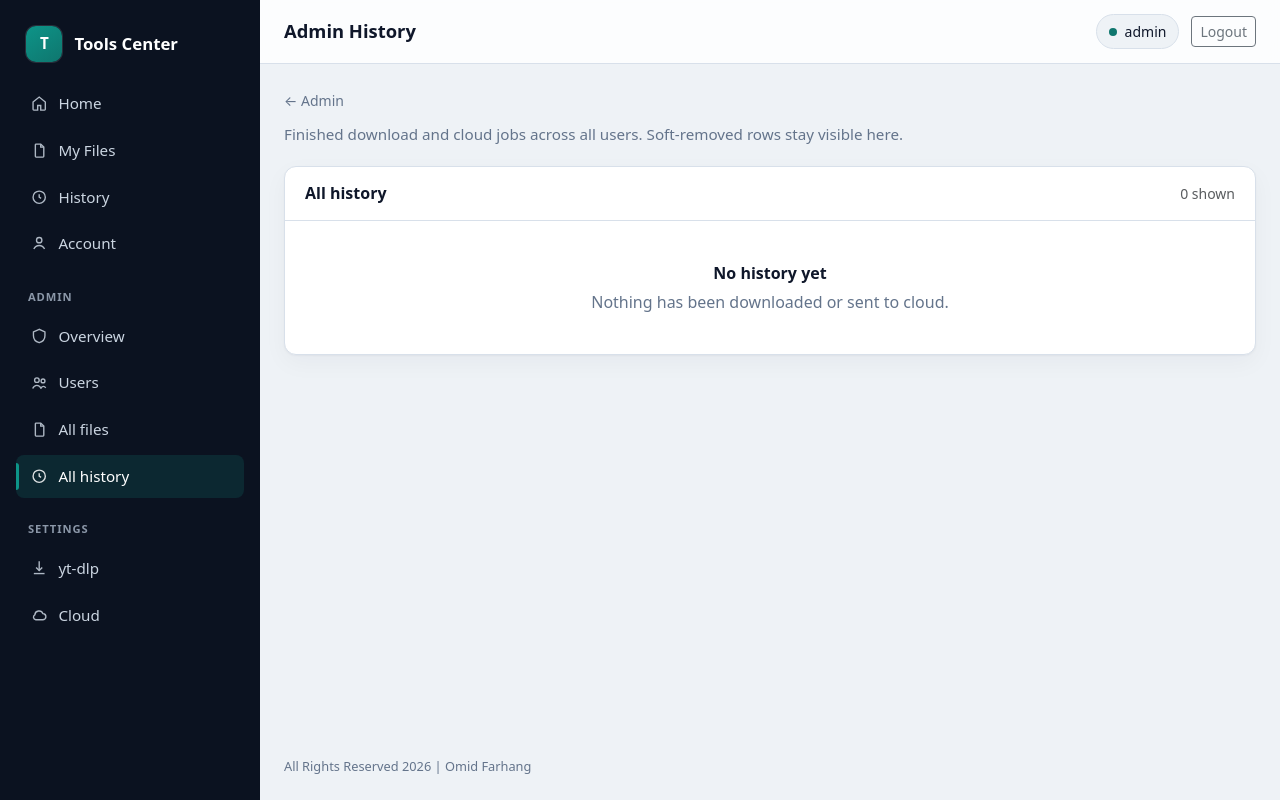
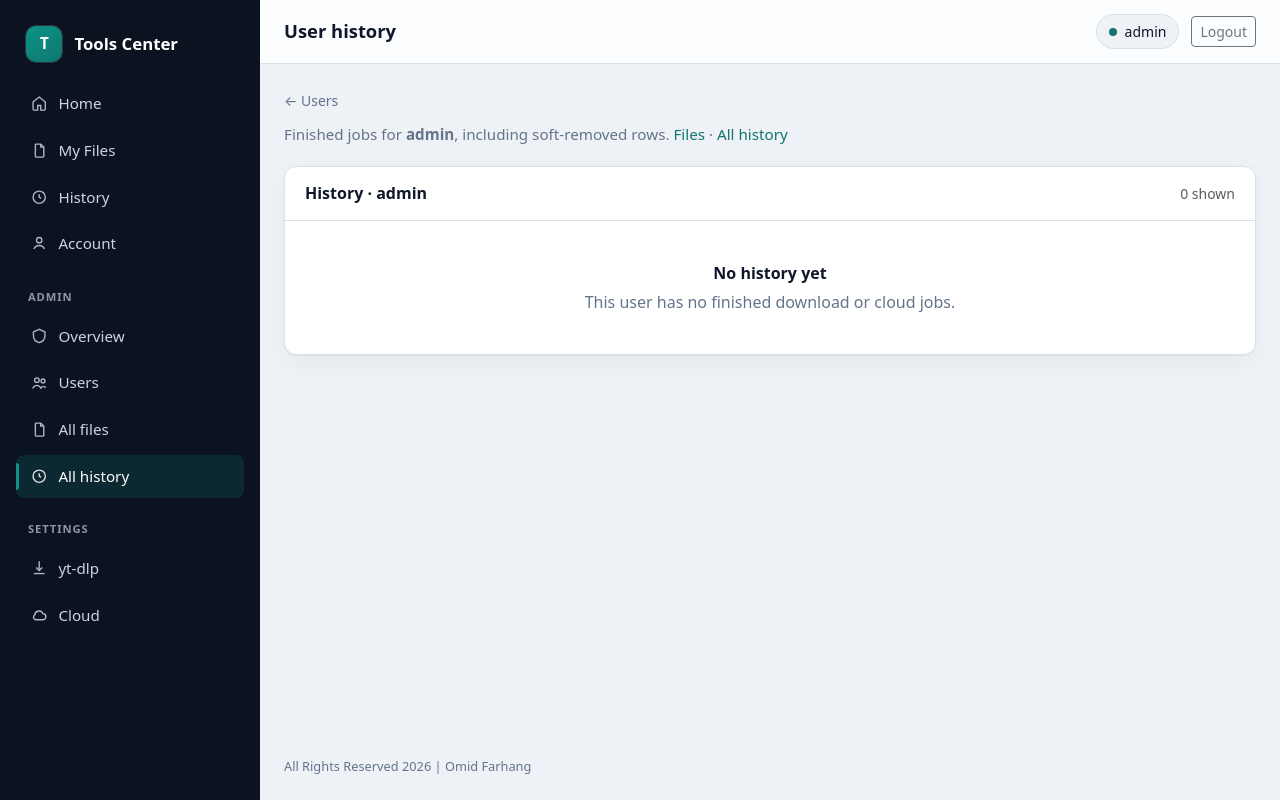
Before and after one commit to omidfarhang/tools.omid.dev, a PHP site: page /admin/history.php?user_id=1 in a window 1280 px wide. Run offline with PHP 8.4, Linux system fonts and the light colour scheme; the visitor is signed in with stand-in values (Sample User, id 1).

Commit message:
per user files and history

```diff
--- a/public/admin/history.php
+++ b/public/admin/history.php
@@ -7,12 +7,24 @@ require dirname(__DIR__, 2) . '/src/bootstrap.php';
 use App\Auth;
 use App\Cloud\CloudJobRepository;
 use App\DownloadJobRepository;
+use App\UserRepository;
 use App\View;
 
 $admin = Auth::requireAdmin();
 
-$downloadJobs = (new DownloadJobRepository())->historyAll();
-$standaloneCloud = (new CloudJobRepository())->recentUnlinkedAll();
+$filterUserId = isset($_GET['user_id']) ? (int) $_GET['user_id'] : 0;
+$filterUser = null;
+if ($filterUserId > 0) {
+    $filterUser = (new UserRepository())->findById($filterUserId);
+    if ($filterUser === null) {
+        flash('error', 'User not found.');
+        redirect('/admin/users.php');
+    }
+}
+
+$scopeUserId = $filterUser !== null ? $filterUserId : null;
+$downloadJobs = (new DownloadJobRepository())->historyAll($scopeUserId);
+$standaloneCloud = (new CloudJobRepository())->recentUnlinkedAll($scopeUserId);
 
 $entries = [];
 foreach ($downloadJobs as $job) {
@@ -69,27 +81,49 @@ foreach ($entries as $entry) {
     }
 }
 
+$pageTitle = $filterUser !== null ? 'User history' : 'Admin History';
+$panelTitle = $filterUser !== null
+    ? 'History · ' . (string) $filterUser['username']
+    : 'All history';
+
 ob_start();
 ?>
+<?php if ($filterUser !== null): ?>
+    <a class="breadcrumb-dash" href="/admin/users.php">&larr; Users</a>
+<?php else: ?>
     <a class="breadcrumb-dash" href="/admin/">&larr; Admin</a>
+<?php endif; ?>
 <div class="page-header">
+    <?php if ($filterUser !== null): ?>
+        <p class="page-lede">
+            Finished jobs for <strong><?= e((string) $filterUser['username']) ?></strong>, including soft-removed rows.
+            <a href="/admin/files.php?user_id=<?= $filterUserId ?>">Files</a>
+            ·
+            <a href="/admin/history.php">All history</a>
+        </p>
+    <?php else: ?>
         <p class="page-lede">Finished download and cloud jobs across all users. Soft-removed rows stay visible here.</p>
+    <?php endif; ?>
 </div>
 
 <div class="panel panel-flush">
     <div class="panel-head d-flex justify-content-between align-items-center flex-wrap gap-2">
-        <h2 class="panel-title mb-0">All history</h2>
+        <h2 class="panel-title mb-0"><?= e($panelTitle) ?></h2>
         <span class="text-muted small">
             <?= count($entries) ?> shown
             <?php if ($hiddenCount > 0): ?>
-                · <?= $hiddenCount ?> hidden by users
+                · <?= $hiddenCount ?> hidden by user<?= $filterUser !== null ? '' : 's' ?>
             <?php endif; ?>
         </span>
     </div>
     <?php if (!$entries): ?>
         <div class="empty-state">
             <strong>No history yet</strong>
+            <?php if ($filterUser !== null): ?>
+                This user has no finished download or cloud jobs.
+            <?php else: ?>
                 Nothing has been downloaded or sent to cloud.
+            <?php endif; ?>
         </div>
     <?php else: ?>
         <div class="table-responsive">
@@ -97,7 +131,9 @@ ob_start();
                 <thead>
                 <tr>
                     <th>When</th>
+                    <?php if ($filterUser === null): ?>
                         <th>User</th>
+                    <?php endif; ?>
                     <th>Source</th>
                     <th>Name</th>
                     <th>Destination</th>
@@ -111,6 +147,7 @@ ob_start();
                     $job = $entry['job'];
                     $isHidden = !empty($job['hidden_at']);
                     $owner = (string) ($job['owner_username'] ?? '');
+                    $colSpan = $filterUser !== null ? 6 : 7;
                     ?>
                     <?php if ($entry['kind'] === 'download'): ?>
                         <?php
@@ -125,7 +162,9 @@ ob_start();
                         <tr class="<?= $isHidden ? 'table-secondary' : '' ?> <?= $hasCloud ? 'history-row-toggle' : '' ?>"
                             <?= $hasCloud ? 'data-bs-toggle="collapse" data-bs-target="#' . e($rowId) . '" role="button" aria-expanded="false"' : '' ?>>
                             <td class="small text-muted"><?= e((string) ($job['updated_at'] ?? $job['created_at'])) ?></td>
+                            <?php if ($filterUser === null): ?>
                                 <td class="small"><?= e($owner !== '' ? $owner : '—') ?></td>
+                            <?php endif; ?>
                             <td class="mono small" title="<?= e($sourceUrl) ?>"><?= e($truncateUrl($sourceUrl)) ?></td>
                             <td class="mono"><?= e($name !== '' ? $name : '—') ?></td>
                             <td><?= e($destinationLabel((string) ($job['behavior'] ?? ''))) ?></td>
@@ -144,7 +183,7 @@ ob_start();
                         </tr>
                         <?php if ($hasCloud): ?>
                             <tr class="collapse" id="<?= e($rowId) ?>">
-                                <td colspan="7" class="bg-white">
+                                <td colspan="<?= $colSpan ?>" class="bg-white">
                                     <div class="p-3 small">
                                         <div class="fw-semibold mb-2">Cloud job</div>
                                         <dl class="row mb-0">
@@ -175,7 +214,9 @@ ob_start();
                         ?>
                         <tr class="<?= $isHidden ? 'table-secondary' : '' ?>">
                             <td class="small text-muted"><?= e((string) ($job['updated_at'] ?? $job['created_at'])) ?></td>
+                            <?php if ($filterUser === null): ?>
                                 <td class="small"><?= e($owner !== '' ? $owner : '—') ?></td>
+                            <?php endif; ?>
                             <td class="small text-muted">Cloud send</td>
                             <td class="mono"><?= e($name !== '' ? $name : '—') ?></td>
                             <td>Cloud</td>
@@ -198,4 +239,4 @@ ob_start();
     <?php endif; ?>
 </div>
 <?php
-View::render('Admin History', ob_get_clean(), $admin);
+View::render($pageTitle, ob_get_clean(), $admin);
--- a/public/admin/users.php
+++ b/public/admin/users.php
@@ -144,7 +144,9 @@ ob_start();
                         <?php endif; ?>
                     </td>
                     <td>
-                        <div class="d-flex flex-wrap gap-1">
+                        <div class="d-flex flex-wrap gap-1 align-items-center">
+                            <a class="btn btn-sm btn-outline-secondary" href="/admin/files.php?user_id=<?= (int) $u['id'] ?>">Files</a>
+                            <a class="btn btn-sm btn-outline-secondary" href="/admin/history.php?user_id=<?= (int) $u['id'] ?>">History</a>
                             <form method="post">
                                 <?= Csrf::field() ?>
                                 <input type="hidden" name="action" value="toggle">
--- a/public/bulk_files.php
+++ b/public/bulk_files.php
@@ -13,8 +13,7 @@ $user = Auth::requireLogin();
 Csrf::requireValid();
 
 $action = (string) ($_POST['action'] ?? '');
-$redirect = (string) ($_POST['redirect'] ?? '/files.php');
-$redirect = $redirect === '/admin/files.php' ? '/admin/files.php' : '/files.php';
+$redirect = sanitize_files_redirect(isset($_POST['redirect']) ? (string) $_POST['redirect'] : null);
 $rawIds = $_POST['ids'] ?? [];
 if (!is_array($rawIds)) {
     $rawIds = [];
--- a/public/delete.php
+++ b/public/delete.php
@@ -12,8 +12,7 @@ $user = Auth::requireLogin();
 Csrf::requireValid();
 
 $id = (int) ($_POST['id'] ?? 0);
-$redirect = (string) ($_POST['redirect'] ?? '/files.php');
-$redirect = $redirect === '/admin/files.php' ? '/admin/files.php' : '/files.php';
+$redirect = sanitize_files_redirect(isset($_POST['redirect']) ? (string) $_POST['redirect'] : null);
 
 $repo = new FileRepository();
 $file = $repo->findById($id);
@@ -38,4 +37,4 @@ if ($path !== null && is_file($path)) {
 $repo->delete($id);
 
 flash('success', 'File deleted.');
-redirect($isAdmin && !$isOwner ? '/admin/files.php' : $redirect);
+redirect($redirect);
--- a/public/rename.php
+++ b/public/rename.php
@@ -14,8 +14,7 @@ Csrf::requireValid();
 
 $id = (int) ($_POST['id'] ?? 0);
 $name = trim((string) ($_POST['original_name'] ?? ''));
-$redirect = (string) ($_POST['redirect'] ?? '/files.php');
-$redirect = $redirect === '/admin/files.php' ? '/admin/files.php' : '/files.php';
+$redirect = sanitize_files_redirect(isset($_POST['redirect']) ? (string) $_POST['redirect'] : null);
 
 $repo = new FileRepository();
 $file = $repo->findById($id);
--- a/public/share.php
+++ b/public/share.php
@@ -14,8 +14,7 @@ Csrf::requireValid();
 
 $fileId = (int) ($_POST['file_id'] ?? 0);
 $action = (string) ($_POST['action'] ?? '');
-$redirect = (string) ($_POST['redirect'] ?? '/files.php');
-$redirect = $redirect === '/admin/files.php' ? '/admin/files.php' : '/files.php';
+$redirect = sanitize_files_redirect(isset($_POST['redirect']) ? (string) $_POST['redirect'] : null);
 
 $files = new FileRepository();
 $file = $files->findById($fileId);
--- a/src/Cloud/CloudJobRepository.php
+++ b/src/Cloud/CloudJobRepository.php
@@ -125,25 +125,33 @@ final class CloudJobRepository
 
     /**
      * Unlinked cloud jobs for admin history (includes soft-hidden rows).
+     * When $userId is set, scopes to that user.
      *
      * @return list<array<string, mixed>>
      */
-    public function recentUnlinkedAll(int $limit = 200): array
+    public function recentUnlinkedAll(?int $userId = null, int $limit = 200): array
     {
         $limit = max(1, min(500, $limit));
-        $stmt = $this->db->query(
-            'SELECT cj.*, u.username AS owner_username
+        $sql = 'SELECT cj.*, u.username AS owner_username
              FROM cloud_jobs cj
              JOIN users u ON u.id = cj.user_id
              WHERE NOT EXISTS (
                     SELECT 1 FROM download_jobs d
                     WHERE d.cloud_job_id = cj.id
-               )
-             ORDER BY cj.id DESC
-             LIMIT ' . $limit
-        );
-        if ($stmt === false) {
-            return [];
+               )';
+        if ($userId !== null) {
+            $sql .= ' AND cj.user_id = :uid';
+        }
+        $sql .= ' ORDER BY cj.id DESC LIMIT ' . $limit;
+
+        if ($userId !== null) {
+            $stmt = $this->db->prepare($sql);
+            $stmt->execute([':uid' => $userId]);
+        } else {
+            $stmt = $this->db->query($sql);
+            if ($stmt === false) {
+                return [];
+            }
         }
 
         return $stmt->fetchAll();
--- a/src/DownloadJobRepository.php
+++ b/src/DownloadJobRepository.php
@@ -240,15 +240,15 @@ final class DownloadJobRepository
     }
 
     /**
-     * All finished download jobs for admin (includes soft-hidden rows).
+     * Finished download jobs for admin (includes soft-hidden rows).
+     * When $userId is set, scopes to that user.
      *
      * @return list<array<string, mixed>>
      */
-    public function historyAll(int $limit = 200): array
+    public function historyAll(?int $userId = null, int $limit = 200): array
     {
         $limit = max(1, min(500, $limit));
-        $stmt = $this->db->query(
-            "SELECT d.*,
+        $sql = "SELECT d.*,
                     u.username AS owner_username,
                     cj.status AS cloud_status,
                     cj.provider AS cloud_provider,
@@ -260,12 +260,20 @@ final class DownloadJobRepository
              FROM download_jobs d
              JOIN users u ON u.id = d.user_id
              LEFT JOIN cloud_jobs cj ON cj.id = d.cloud_job_id
-             WHERE d.status IN ('complete', 'failed')
-             ORDER BY d.id DESC
-             LIMIT " . $limit
-        );
-        if ($stmt === false) {
-            return [];
+             WHERE d.status IN ('complete', 'failed')";
+        if ($userId !== null) {
+            $sql .= ' AND d.user_id = :uid';
+        }
+        $sql .= ' ORDER BY d.id DESC LIMIT ' . $limit;
+
+        if ($userId !== null) {
+            $stmt = $this->db->prepare($sql);
+            $stmt->execute([':uid' => $userId]);
+        } else {
+            $stmt = $this->db->query($sql);
+            if ($stmt === false) {
+                return [];
+            }
         }
 
         return $stmt->fetchAll();
--- a/src/helpers.php
+++ b/src/helpers.php
@@ -35,6 +35,22 @@ function redirect(string $path): never
     exit;
 }
 
+/**
+ * Allowlist redirect targets for file mutate endpoints (delete / rename / share / bulk).
+ */
+function sanitize_files_redirect(?string $redirect): string
+{
+    $redirect = (string) ($redirect ?? '/files.php');
+    if ($redirect === '/admin/files.php') {
+        return '/admin/files.php';
+    }
+    if (preg_match('#^/admin/files\.php\?user_id=(\d+)$#', $redirect, $m) === 1) {
+        return '/admin/files.php?user_id=' . (int) $m[1];
+    }
+
+    return '/files.php';
+}
+
 function flash(string $type, string $message): void
 {
     $_SESSION['_flash'][] = ['type' => $type, 'message' => $message];
```
Also changed, not shown: public/admin/files.php (+45 -8 lines), src/FileRepository.php (+17 -0 lines), templates/partials/files_table.php (+10 -1 lines). Lines whose indentation alone changed are shown as unchanged.
